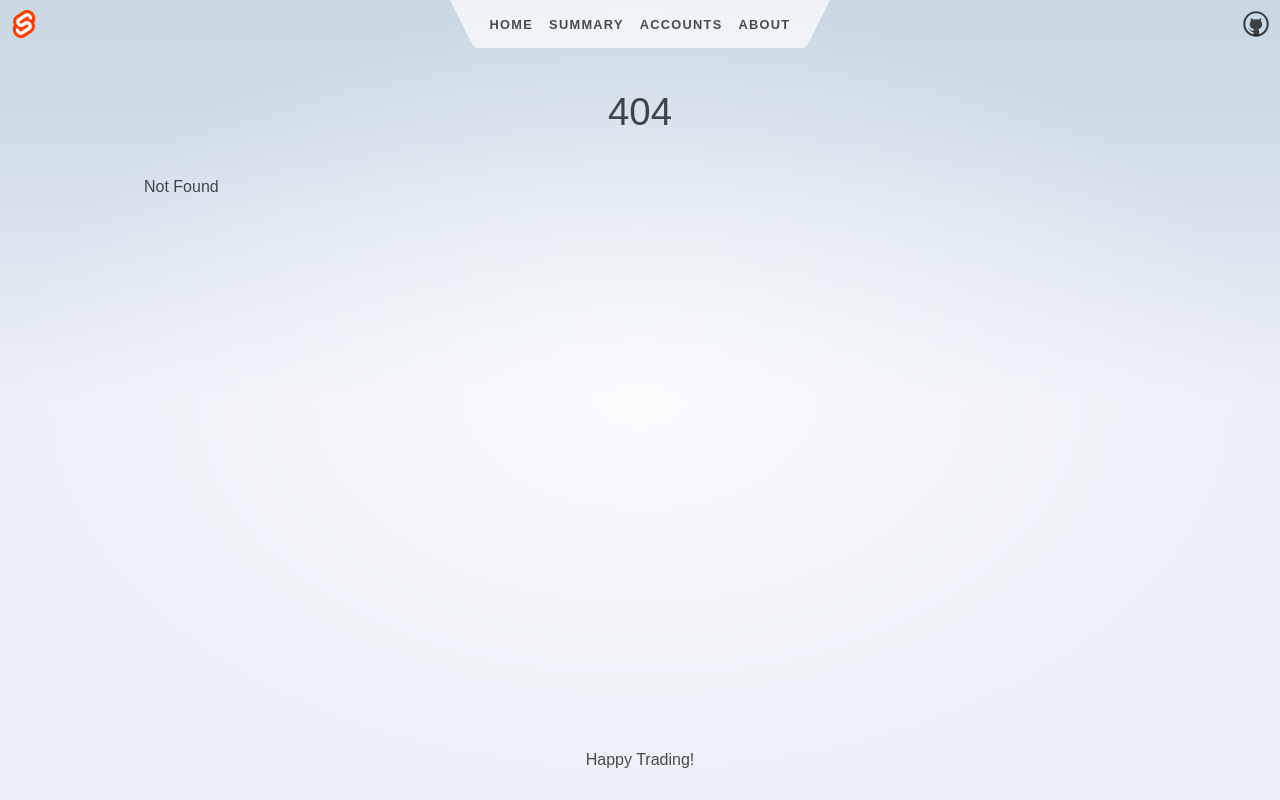
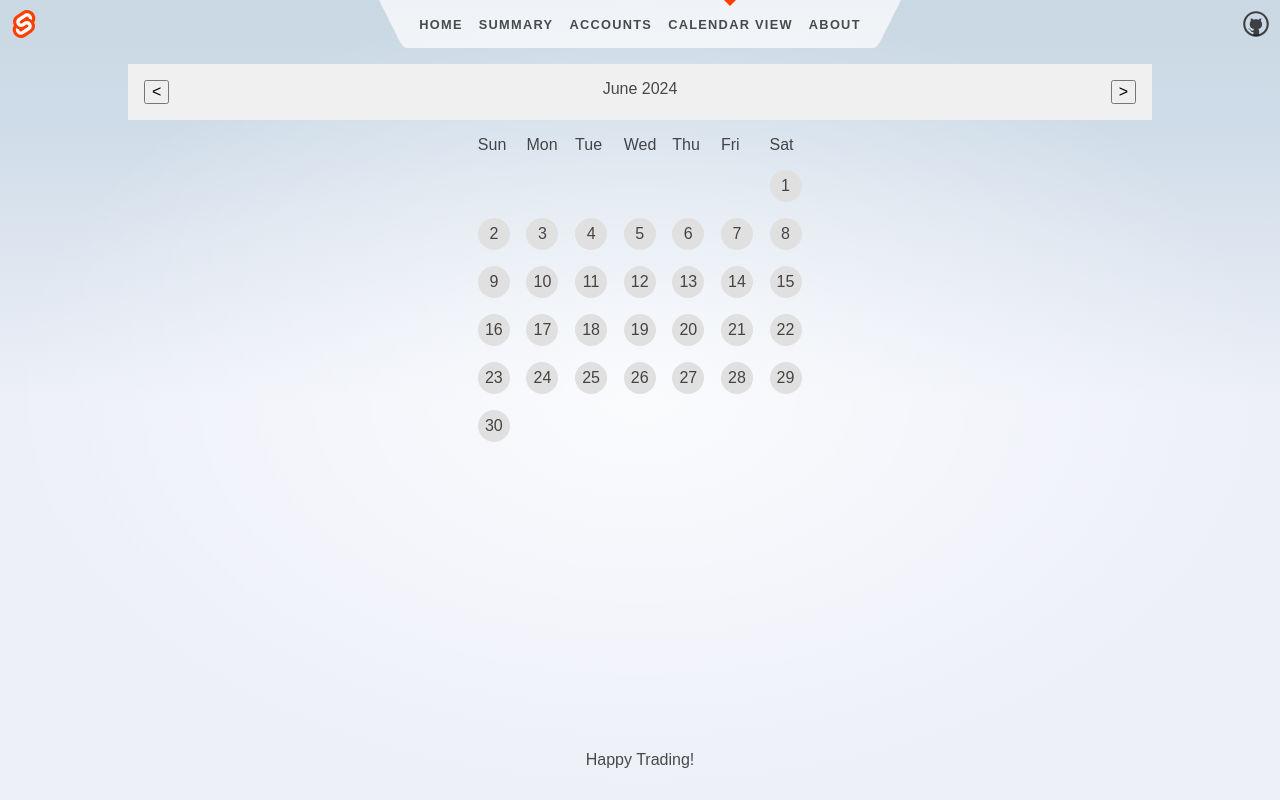
Before and after one commit to belloyang/tradejournal, a SvelteKit app: page /calendar-view in a window 1280 px wide. Before the commit this address had no page. Built offline with nearby package versions, Linux system fonts and the light colour scheme.

Commit message:
Add Calendar-view page

```diff
--- a/src/routes/Header.svelte
+++ b/src/routes/Header.svelte
@@ -24,6 +24,9 @@
 			</li>
 			<li aria-current={$page.url.pathname === '/account-list' ? 'page' : undefined}>
 				<a href="/account-list">Accounts</a>
+			</li>
+			<li aria-current={$page.url.pathname === '/calendar-view' ? 'page' : undefined}>
+				<a href="/calendar-view">Calendar View</a>
 			</li>
 			<li aria-current={$page.url.pathname === '/about' ? 'page' : undefined}>
 				<a href="/about">About</a>
--- /dev/null
+++ b/src/routes/calendar-view/+page.svelte
@@ -0,0 +1,7 @@
+<script>
+    import Calendar from "./Calendar.svelte";
+
+
+</script>
+
+<Calendar />
--- /dev/null
+++ b/src/routes/calendar-view/Calendar.svelte
@@ -0,0 +1,106 @@
+<script lang="ts">
+    import { onMount } from 'svelte';
+
+    let currentDate = new Date();
+    let currentMonth = currentDate.getMonth();
+    let currentYear = currentDate.getFullYear();
+    let daysInMonth: (number | string)[] = [];
+
+    const monthNames = [
+      'January', 'February', 'March', 'April', 'May', 'June',
+      'July', 'August', 'September', 'October', 'November', 'December'
+    ];
+
+    function getDaysInMonth(year: number, month: number) {
+      return new Date(year, month + 1, 0).getDate();
+    }
+
+    function generateCalendar(year: number, month: number) {
+      const days = getDaysInMonth(year, month);
+      const firstDay = new Date(year, month, 1).getDay();
+      const calendarDays: ( number | string )[] = [];
+      let dayCount = 1;
+
+      // Fill in the days before the first day of the month
+      for (let i = 0; i < firstDay; i++) {
+        calendarDays.push('');
+      }
+
+      // Fill in the days of the month
+      while (dayCount <= days) {
+        calendarDays.push(dayCount++);
+      }
+
+      daysInMonth = calendarDays;
+    }
+
+    function prevMonth() {
+      currentMonth--;
+      if (currentMonth < 0) {
+        currentMonth = 11;
+        currentYear--;
+      }
+      generateCalendar(currentYear, currentMonth);
+    }
+
+    function nextMonth() {
+      currentMonth++;
+      if (currentMonth > 11) {
+        currentMonth = 0;
+        currentYear++;
+      }
+      generateCalendar(currentYear, currentMonth);
+    }
+
+    onMount(() => {
+      generateCalendar(currentYear, currentMonth);
+    });
+  </script>
+
+  <style>
+    .calendar {
+      display: flex;
+      flex-direction: column;
+      align-items: center;
+    }
+    .calendar-header {
+      display: flex;
+      justify-content: space-between;
+      width: 100%;
+      padding: 1em;
+      background-color: #f0f0f0;
+    }
+    .calendar-grid {
+      display: grid;
+      grid-template-columns: repeat(7, 1fr);
+      gap: 1em;
+      padding: 1em;
+    }
+    .calendar-day {
+      display: flex;
+      justify-content: center;
+      align-items: center;
+      width: 2em;
+      height: 2em;
+      border-radius: 50%;
+    }
+    .calendar-day:not(:empty) {
+      background-color: #e0e0e0;
+    }
+  </style>
+
+  <div class="calendar">
+    <div class="calendar-header">
+      <button on:click={prevMonth}>&lt;</button>
+      <div>{monthNames[currentMonth]} {currentYear}</div>
+      <button on:click={nextMonth}>&gt;</button>
+    </div>
+    <div class="calendar-grid">
+      {#each ['Sun', 'Mon', 'Tue', 'Wed', 'Thu', 'Fri', 'Sat'] as day}
+        <div class="calendar-day-header">{day}</div>
+      {/each}
+      {#each daysInMonth as day}
+        <div class="calendar-day">{day}</div>
+      {/each}
+    </div>
+  </div>
```
